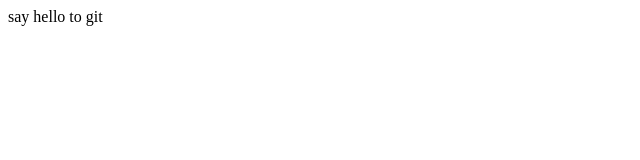
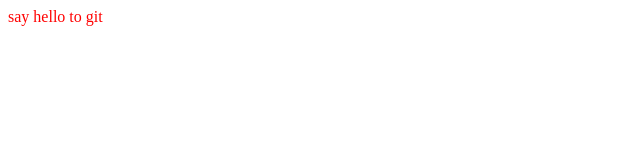
Before and after one commit to Arman0o0null/fortest, a plain HTML site: page index.html in a window 1280 px wide. Shown: the whole page, without its empty margins (0-640 px from the left). Drawn offline with Linux system fonts and the light colour scheme.

Commit message:
this is new style for div

```diff
--- a/styles.css
+++ b/styles.css
@@ -8,4 +8,9 @@
 
 body{
     background-color: ligthblue;
-  }
+}
+
+div{
+  color: red;
+  /*thsis style only apply in the new-style branch*/
+}
```
